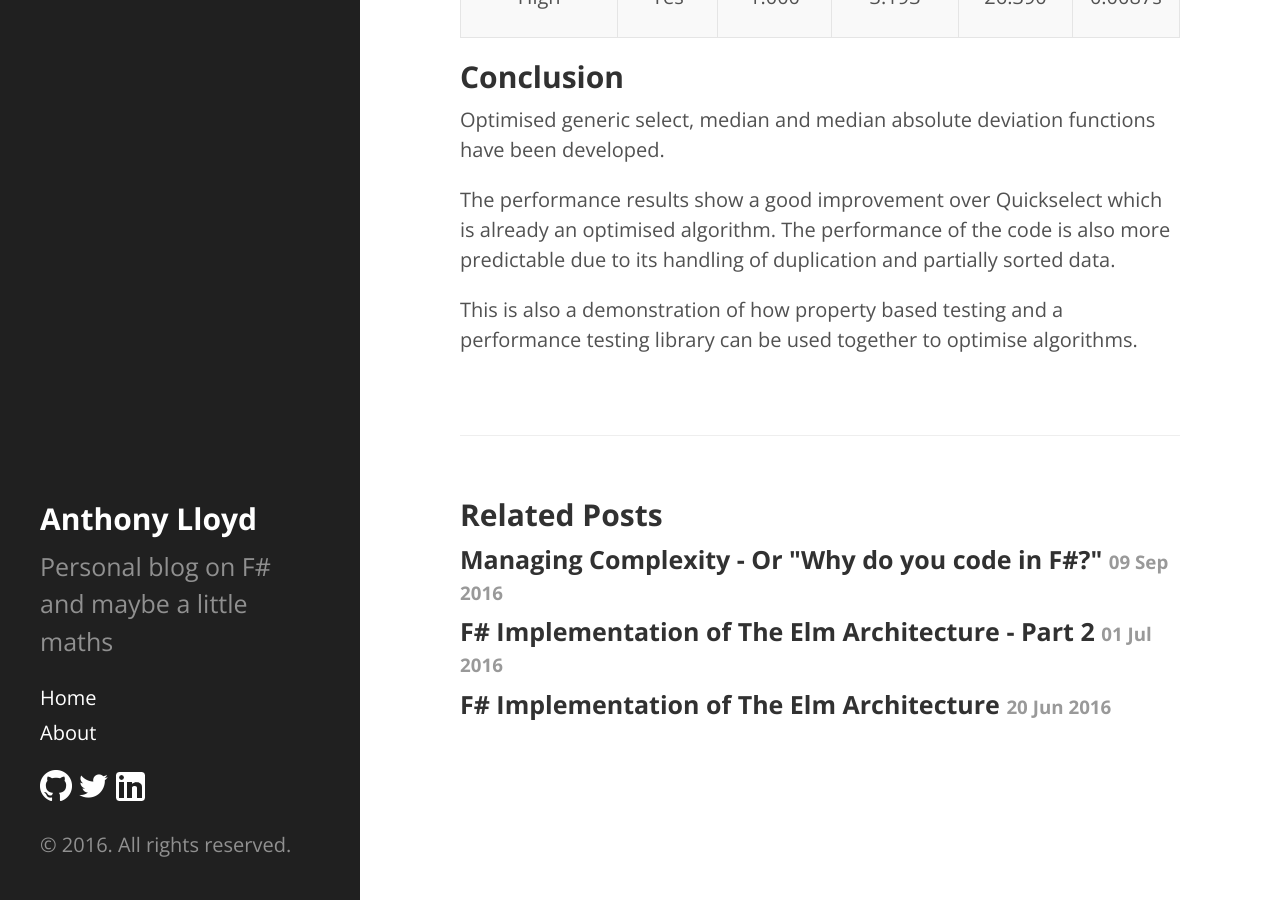
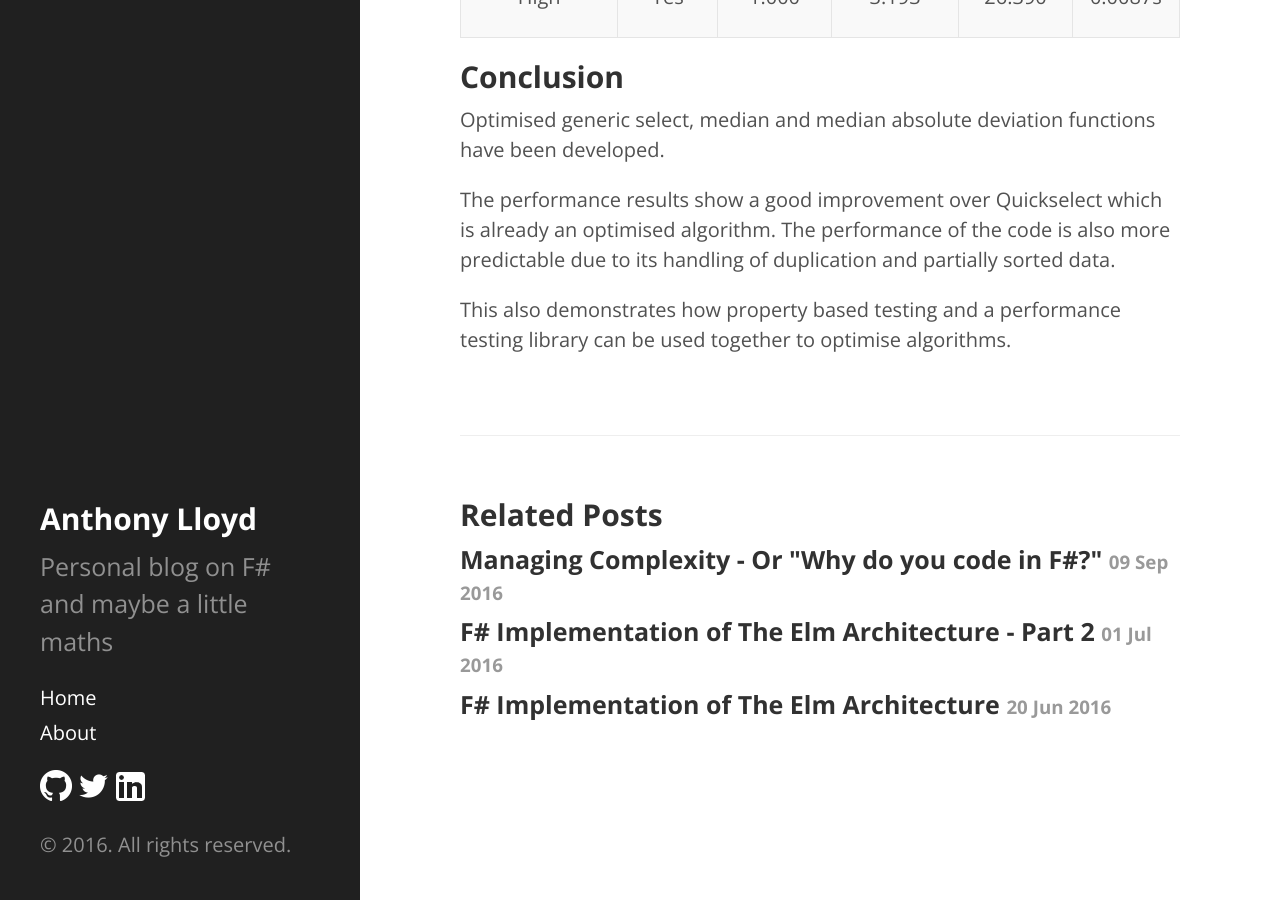
Before and after one commit to AnthonyLloyd/AnthonyLloyd.github.io, a Jekyll site: the page built from _posts/2016-10-21-MAD-Outliers.html, in a window 1280 px wide and 900 px high, scrolled down 5070 px. Built offline with Jekyll 4.4.1, drawn with Linux system fonts in a browser that asks for light colours; some web fonts are replaced; formulas are drawn with MathJax 3; comment, search, counter and statistics services are not loaded.

Commit message:
last one

```diff
--- a/_posts/2016-10-21-MAD-Outliers.html
+++ b/_posts/2016-10-21-MAD-Outliers.html
@@ -513,7 +513,7 @@ This is run from the build script in 64-bit Release mode.</p>
 <p>Optimised generic select, median and median absolute deviation functions have been developed.</p>
 <p>The performance results show a good improvement over Quickselect which is already an optimised algorithm.
 The performance of the code is also more predictable due to its handling of duplication and partially sorted data.</p>
-<p>This is also a demonstration of how property based testing and a performance testing library can be used together to optimise algorithms.</p>
+<p>This also demonstrates how property based testing and a performance testing library can be used together to optimise algorithms.</p>
 
 
 <div class="tip" id="fs1">namespace System</div>
```
Also changed, not shown: 1 other file.
